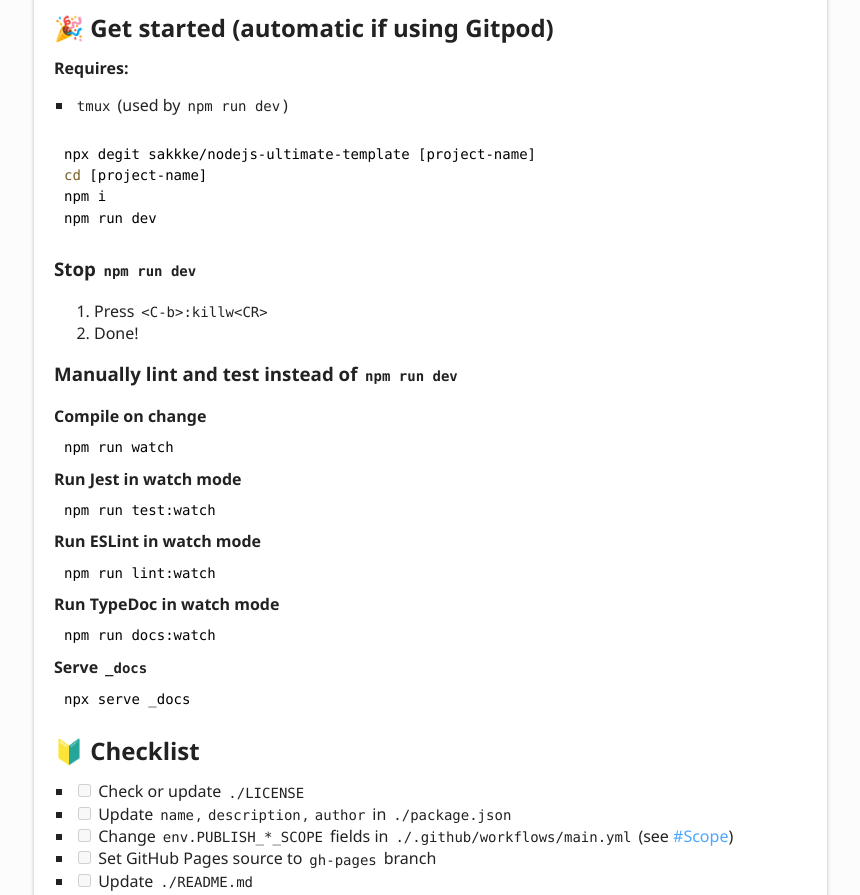
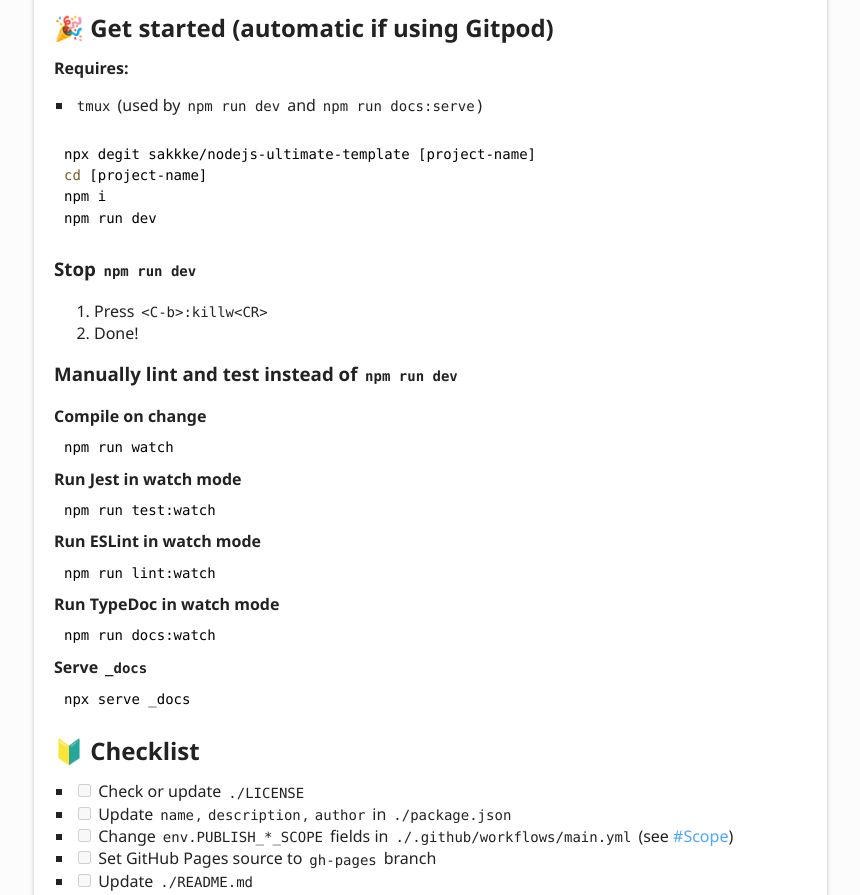
Before and after one commit to sakkke/nodejs-ultimate-template, a plain HTML site: page index.html in a window 1280 px wide. Shown: the part 2128-3023 px from the top of the page, without its empty margins (6-866 px from the left). Drawn offline with Linux system fonts and the light colour scheme.

Commit message:
deploy: 6d4f41f02a9b106d6990728404bcf4ee434a2fd9

```diff
--- a/index.html
+++ b/index.html
@@ -86,7 +86,7 @@ src
 </a>
 <p><strong>Requires:</strong></p>
 <ul>
-<li><code>tmux</code> (used by <code>npm run dev</code>)</li>
+<li><code>tmux</code> (used by <code>npm run dev</code> and <code>npm run docs:serve</code>)</li>
 </ul>
 <pre><code class="language-sh"><span class="hl-0">npx degit sakkke/nodejs-ultimate-template [project-name]</span><br/><span class="hl-1">cd</span><span class="hl-0"> [project-name]</span><br/><span class="hl-0">npm i</span><br/><span class="hl-0">npm run dev</span>
 </code></pre>
```
Also changed, not shown: modules.html (+1 -1 lines).
